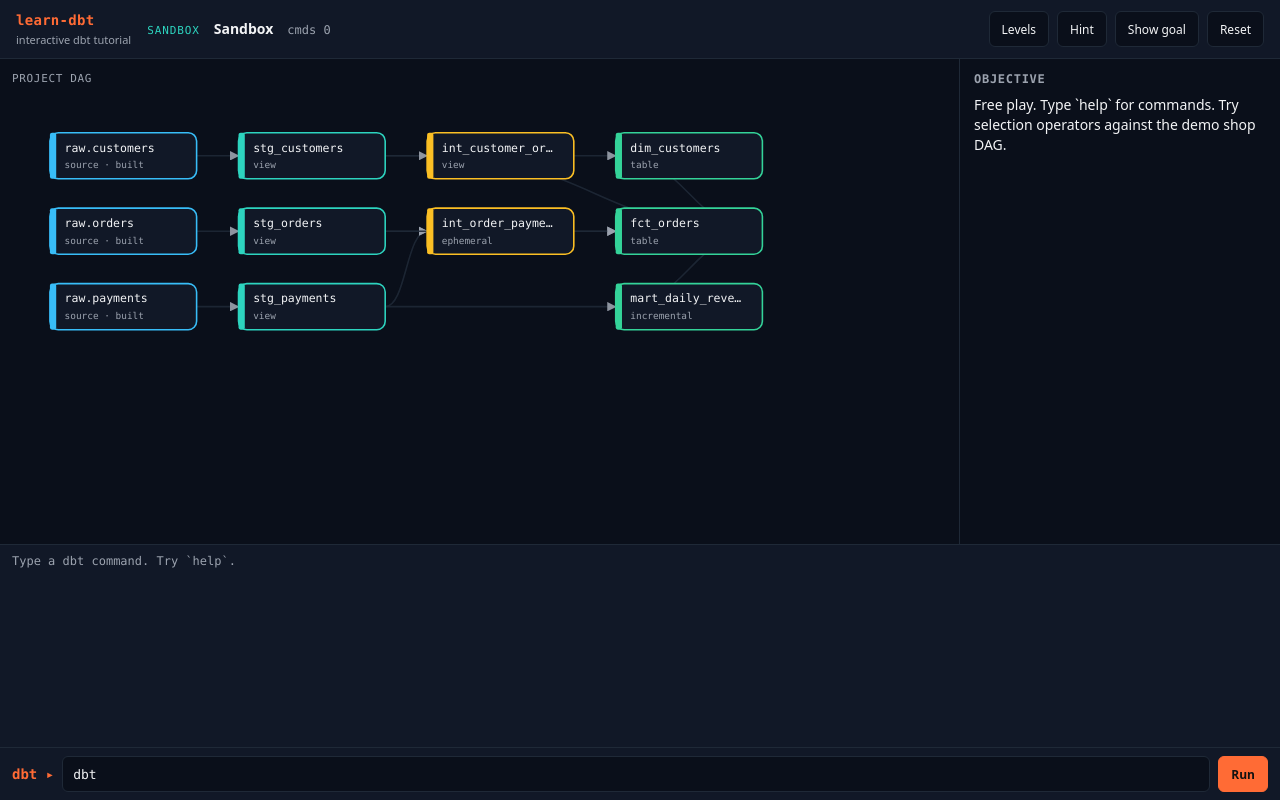
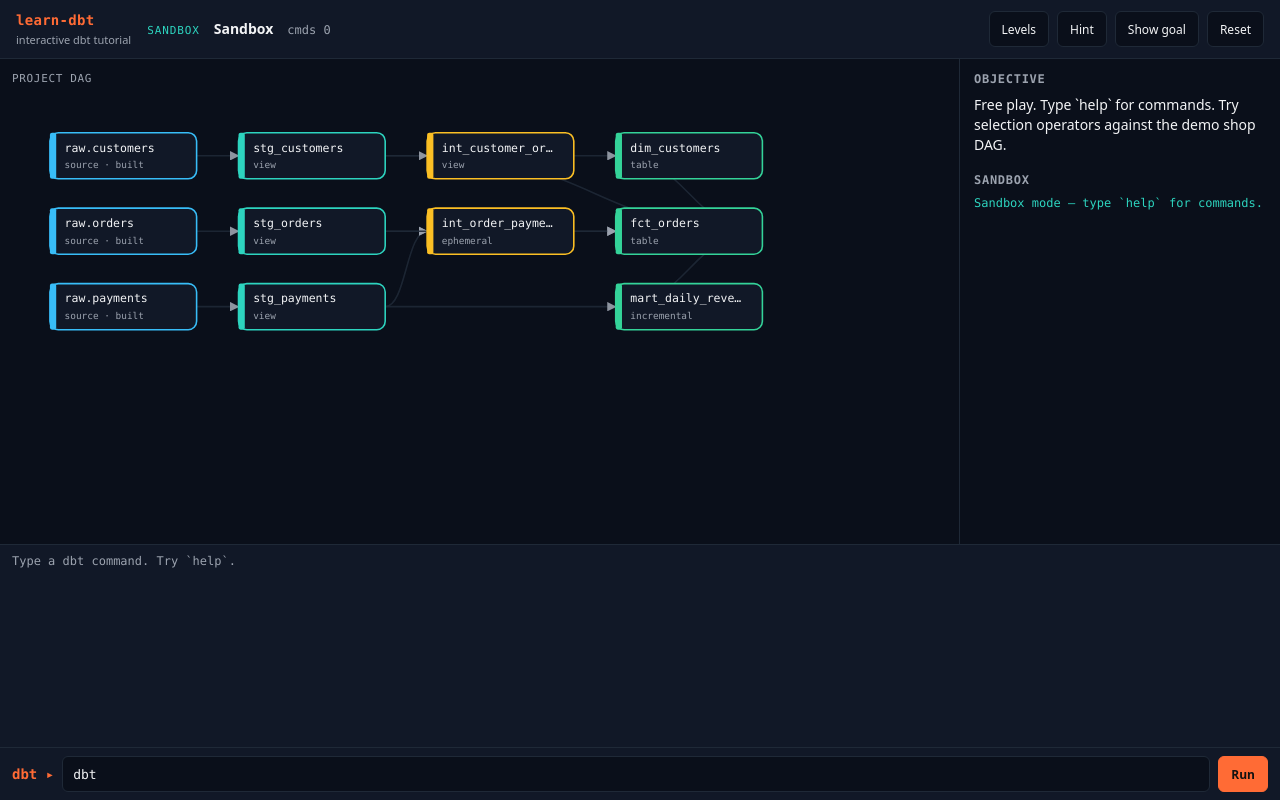
Before and after one commit to alisadeghiaghili/learn-dbt, a React (Vite) app: page / in a window 1280 px wide. Built offline with nearby package versions, Linux system fonts and the light colour scheme.

Commit message:
feat: show solution checklist and Next coach in the goal panel
List official level commands in the Goal panel with live step status,
print Next: after each dbt run, and add a steps meta-command so learners
always know what to type after a partial attempt.

```diff
--- /dev/null
+++ b/src/engine/coach.ts
@@ -0,0 +1,125 @@
+import type { LevelDef, ProjectState } from './types';
+
+export interface SolutionStepStatus {
+  command: string;
+  done: boolean;
+  note: string;
+}
+
+function normalizeCmd(cmd: string): string {
+  return cmd.trim().replace(/\s+/g, ' ');
+}
+
+function dbtSubcommand(cmd: string): string | null {
+  const t = normalizeCmd(cmd).split(' ');
+  if (t[0] !== 'dbt' || !t[1]) return null;
+  return t[1];
+}
+
+/**
+ * Map each official solution command to a completion flag so the Goal
+ * panel can list commands verbatim (same UX as learn-dvc coach).
+ *
+ * Args:
+ *   project: Current project state.
+ *   level: Active level (null/undefined → empty list).
+ * Returns:
+ *   One status per solution command, in order.
+ */
+export function solutionProgress(
+  project: ProjectState,
+  level: Pick<LevelDef, 'solution'> | null | undefined,
+): SolutionStepStatus[] {
+  const solution = level?.solution ?? [];
+  if (!solution.length) return [];
+
+  return solution.map((command) => stepStatus(project, command));
+}
+
+function stepStatus(project: ProjectState, command: string): SolutionStepStatus {
+  const cmd = normalizeCmd(command);
+
+  if (project.solved) {
+    return { command: cmd, done: true, note: 'goal satisfied' };
+  }
+
+  const issuedExact = project.commandsIssued.some((c) => normalizeCmd(c) === cmd);
+  if (issuedExact) {
+    return {
+      command: cmd,
+      done: false,
+      note: 'issued — goal still open (try `show goal`)',
+    };
+  }
+
+  const sub = dbtSubcommand(cmd);
+  if (sub) {
+    const similar = project.commandsIssued.find((c) => dbtSubcommand(c) === sub);
+    if (similar) {
+      return {
+        command: cmd,
+        done: false,
+        note: `you ran: ${normalizeCmd(similar)}`,
+      };
+    }
+  }
+
+  return { command: cmd, done: false, note: 'not run yet' };
+}
+
+/**
+ * One-line coach after a command / for the `steps` meta-command.
+ *
+ * Args:
+ *   project: Current project state.
+ *   level: Active level.
+ * Returns:
+ *   Coach line, or null when nothing useful to say.
+ */
+export function coachLine(
+  project: ProjectState,
+  level: Pick<LevelDef, 'solution' | 'id'> | null | undefined,
+): string | null {
+  const steps = solutionProgress(project, level);
+  if (!steps.length) {
+    return project.solved ? null : 'Sandbox mode — type `help` for commands.';
+  }
+
+  const next = steps.find((s) => !s.done);
+  if (!next) {
+    return project.solved
+      ? null
+      : 'Solution commands were issued but the goal is still open. Type `show goal` to inspect.';
+  }
+
+  if (next.note.startsWith('you ran:')) {
+    return `Not solved yet. Official step: ${next.command}  (${next.note})`;
+  }
+  return `Next: ${next.command}`;
+}
+
+/**
+ * Multi-line checklist text for the terminal `steps` command.
+ *
+ * Args:
+ *   project: Current project state.
+ *   level: Active level.
+ * Returns:
+ *   Human-readable checklist.
+ */
+export function formatSteps(
+  project: ProjectState,
+  level: Pick<LevelDef, 'solution' | 'id'> | null | undefined,
+): string {
+  const steps = solutionProgress(project, level);
+  if (!steps.length) {
+    return 'No solution steps (sandbox). Type `help` for dbt commands.';
+  }
+  const lines = steps.map((s) => {
+    const mark = s.done ? '✓' : '○';
+    return `${mark} ${s.command}    — ${s.note}`;
+  });
+  const coach = coachLine(project, level);
+  if (coach) lines.push('', coach);
+  return lines.join('\n');
+}
--- a/src/engine/commands.ts
+++ b/src/engine/commands.ts
@@ -319,6 +319,6 @@ function helpText(): string {
     '  --exclude model',
     '',
     'level meta',
-    '  help | hint | levels | show goal | hide goal | show solution | reset | undo',
+    '  help | hint | levels | steps | show goal | hide goal | show solution | reset | undo',
   ].join('\n');
 }
--- a/src/engine/index.ts
+++ b/src/engine/index.ts
@@ -4,3 +4,4 @@ export * from './selection';
 export * from './project';
 export * from './commands';
 export * from './compare';
+export * from './coach';
--- a/src/styles/app.css
+++ b/src/styles/app.css
@@ -182,6 +182,60 @@ body {
 .side-block .mono {
   font-family: var(--mono);
   color: var(--staging);
+}
+
+.sol-steps {
+  list-style: none;
+  margin: 0 0 8px;
+  padding: 0;
+}
+
+.sol-steps li {
+  display: grid;
+  gap: 2px;
+  padding: 8px 10px;
+  margin-bottom: 6px;
+  border: 1px solid var(--border);
+  border-radius: 6px;
+  background: var(--panel);
+}
+
+.sol-steps li code {
+  font-family: var(--mono);
+  font-size: 12px;
+  color: var(--accent);
+  word-break: break-word;
+}
+
+.sol-steps li.is-done {
+  border-color: rgba(34, 197, 94, 0.45);
+}
+
+.sol-steps li.is-done code {
+  color: var(--ok);
+}
+
+.step-note {
+  font-size: 11px;
+  color: var(--muted);
+}
+
+.coach-line {
+  font-family: var(--mono);
+  font-size: 12px;
+  color: var(--staging);
+  margin: 0 0 6px;
+}
+
+.par-note {
+  font-size: 11px;
+  color: var(--muted);
+  margin: 0;
+}
+
+.par-note code {
+  font-family: var(--mono);
+  color: var(--ink);
 }
 
 /* ----- DAG ----- */
--- a/src/ui/App.tsx
+++ b/src/ui/App.tsx
@@ -1,5 +1,12 @@
 import { useCallback, useMemo, useState } from 'react';
-import { createProject, executeCommand, restartFromSpec } from '../engine';
+import {
+  coachLine,
+  createProject,
+  executeCommand,
+  formatSteps,
+  restartFromSpec,
+  solutionProgress,
+} from '../engine';
 import type { LevelDef, ProjectState } from '../engine/types';
 import { allLevels, getLevel, nextLevelId, sequences } from '../levels';
 import { sandboxLevel } from '../levels/sandbox';
@@ -67,6 +74,18 @@ export function App() {
   );
 
   const par = level.solution.length;
+  const steps = useMemo(() => solutionProgress(project, level), [project, level]);
+  const coach = useMemo(() => coachLine(project, level), [project, level]);
+
+  const pushLog = useCallback((kind: ProjectState['logs'][number]['kind'], text: string) => {
+    setSession((s) => ({
+      ...s,
+      project: {
+        ...s.project,
+        logs: [...s.project.logs, { kind, text }],
+      },
+    }));
+  }, []);
 
   const runMeta = useCallback(
     (raw: string): boolean => {
@@ -77,6 +96,12 @@ export function App() {
       }
       if (cmd === 'hint') {
         setSession((s) => ({ ...s, showHint: true, showDialog: false }));
+        pushLog('meta', level.hint);
+        pushLog('meta', coach ?? 'Type `steps` for the official solution checklist.');
+        return true;
+      }
+      if (cmd === 'steps' || cmd === 'next') {
+        pushLog('meta', formatSteps(session.project, level));
         return true;
       }
       if (cmd === 'show goal') {
@@ -88,17 +113,18 @@ export function App() {
         return true;
       }
       if (cmd === 'show solution') {
-        const sol = level.solution.join('; ');
         setSession((s) => ({
           ...s,
           project: {
             ...s.project,
             logs: [
               ...s.project.logs,
-              { kind: 'meta' as const, text: `solution: ${sol}` },
-              { kind: 'meta' as const, text: 'Run it yourself — watching is not learning.' },
+              { kind: 'meta' as const, text: formatSteps({ ...s.project, solved: true }, level) },
+              { kind: 'meta' as const, text: 'Official solution above. Run it yourself — watching is not learning.' },
+              { kind: 'meta' as const, text: `solution: ${level.solution.join('; ')}` },
             ],
           },
+          showHint: true,
         }));
         return true;
       }
@@ -128,7 +154,7 @@ export function App() {
       }
       return false;
     },
-    [level],
+    [level, coach, pushLog, session.project],
   );
 
   const onRun = useCallback(
@@ -136,17 +162,26 @@ export function App() {
       if (runMeta(raw)) return;
 
       setSession((s) => {
+        const lv = s.level ?? sandboxLevel;
         const goal = s.level && s.level.id !== 'sandbox' ? s.level.goal : undefined;
         const result = executeCommand(raw, s.project, goal);
         const history = [...s.history, raw];
         const undoStack = [...s.undoStack, s.project].slice(-30);
+        const nextCoach = coachLine(result.project, lv);
+        const logs = [...result.project.logs];
+        if (result.counts && nextCoach && !result.project.solved) {
+          logs.push({ kind: 'meta' as const, text: nextCoach });
+        } else if (result.counts && result.project.solved) {
+          logs.push({ kind: 'meta' as const, text: 'All solution steps met.' });
+        }
+        const project: ProjectState = { ...result.project, logs };
         const solvedFlash =
-          result.project.solved && !s.project.solved
-            ? `Solved ${s.level?.name ?? ''} in ${result.project.commandCount} command(s)${par ? ` (par ${par})` : ''}`
+          project.solved && !s.project.solved
+            ? `Solved ${lv.name} in ${project.commandCount} command(s)${par ? ` (par ${par})` : ''}`
             : s.solvedFlash;
         return {
           ...s,
-          project: result.project,
+          project,
           history,
           undoStack,
           solvedFlash,
@@ -227,6 +262,29 @@ export function App() {
             <h2>Objective</h2>
             <p>{level.objective}</p>
           </section>
+          {level.solution.length ? (
+            <section className="side-block">
+              <h2>Goal — solution steps</h2>
+              <ol className="sol-steps">
+                {steps.map((s, i) => (
+                  <li key={`${s.command}-${i}`} className={s.done ? 'is-done' : ''}>
+                    <code>{s.command}</code>
+                    <span className="step-note">{s.note}</span>
+                  </li>
+                ))}
+              </ol>
+              {coach ? <p className="coach-line">{coach}</p> : null}
+              <p className="par-note">
+                Checklist is the official solution. Also: <code>steps</code> · <code>hint</code> ·{' '}
+                <code>show goal</code>
+              </p>
+            </section>
+          ) : (
+            <section className="side-block">
+              <h2>Sandbox</h2>
+              <p className="coach-line">{coach ?? 'Type `help` for commands.'}</p>
+            </section>
+          )}
           {session.showHint ? (
             <section className="side-block">
               <h2>Hint</h2>
```
Also changed, not shown: 2 other files (tests, documents, lock files or other folders).
